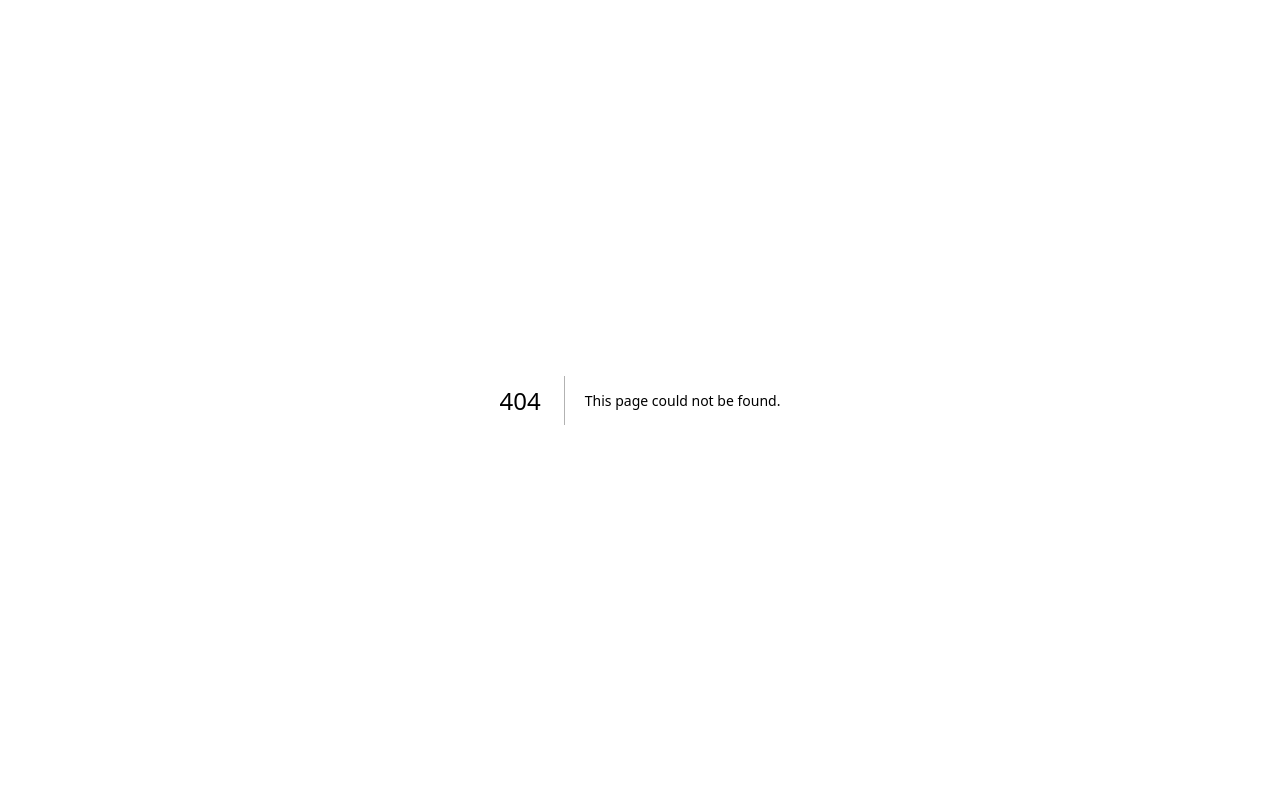
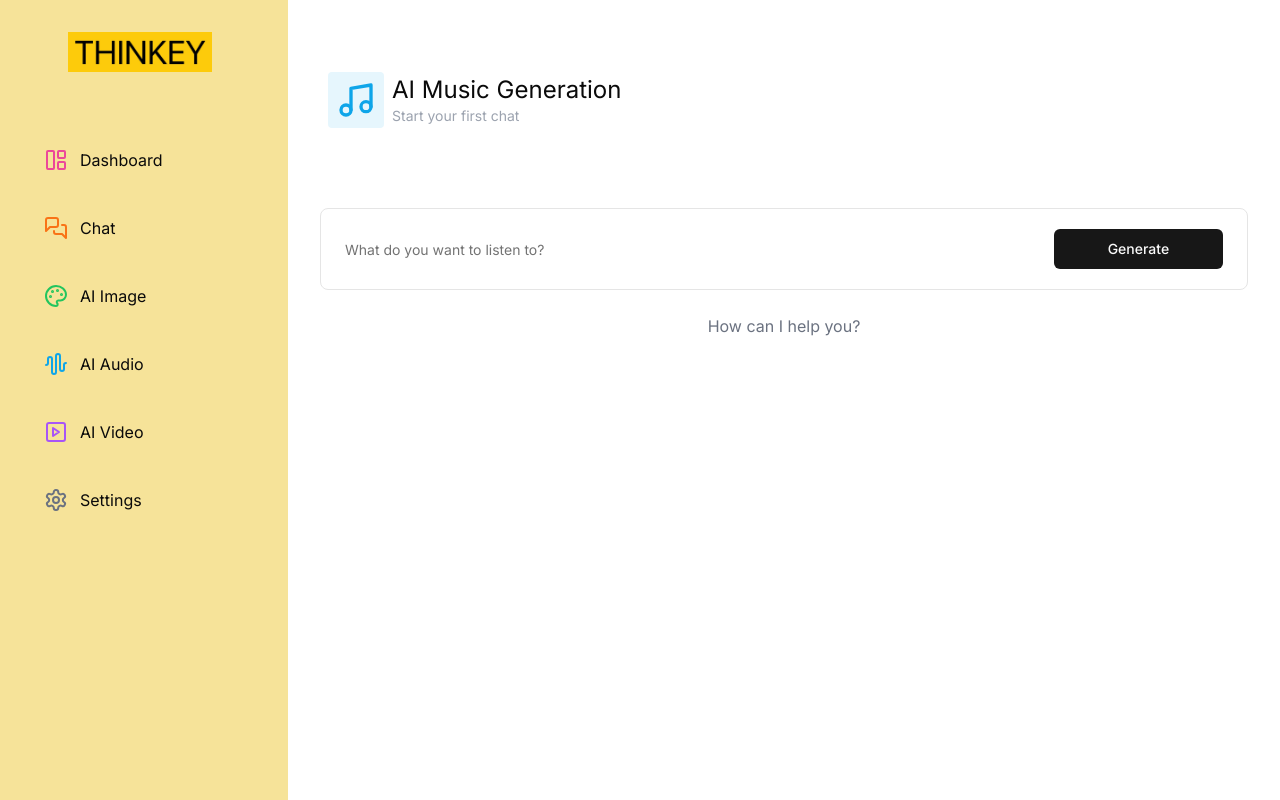
Before and after one commit to heehyun1128/Thinkey_AI-Content-Creation, a Next.js app: page /music in a window 1280 px wide. Before the commit this address had no page. Built offline with nearby package versions, Linux system fonts and the light colour scheme.

Commit message:
audio route

```diff
--- /dev/null
+++ b/app/(dashboard)/(routes)/music/constants.ts
@@ -0,0 +1,7 @@
+import * as z from "zod"
+
+export const formSchema = z.object({
+    prompt:z.string().min(1,{
+        message:"Prompt is required."
+    })
+})
--- /dev/null
+++ b/app/(dashboard)/(routes)/music/page.tsx
@@ -0,0 +1,129 @@
+"use client";
+import { Heading } from "@/components/heading";
+import { Form, FormControl, FormField, FormItem } from "@/components/ui/form";
+import { Button } from "@/components/ui/button";
+import { Input } from "@/components/ui/input";
+import { LoadingSpace } from "@/components/loadingSpace";
+import { Music } from "lucide-react";
+import { useForm } from "react-hook-form";
+import { formSchema } from "./constants";
+import * as z from "zod";
+import { zodResolver } from "@hookform/resolvers/zod";
+import axios from "axios";
+import { useRouter } from "next/navigation";
+import { useState } from "react";
+import ChatCompletionRequestMessage from "openai";
+import { Loader } from "@/components/loader";
+
+import {
+  ChatCompletionMessageParam,
+  ChatCompletionContentPart,
+  ChatCompletionContentPartText,
+} from "openai/resources/chat/completions";
+
+const MusicPage = () => {
+  const [music, setMusic] = useState<string>();
+  const router = useRouter();
+
+  const form = useForm<z.infer<typeof formSchema>>({
+    resolver: zodResolver(formSchema),
+    defaultValues: { prompt: "" },
+  });
+
+  const isLoading = form.formState.isSubmitting;
+
+  const onSubmit = async (values: z.infer<typeof formSchema>) => {
+    try {
+      setMusic(undefined);
+      //   Call the api and get a response
+      const res = await axios.post("/api/audio", values);
+      setMusic(res.data.audio);
+      form.reset();
+    } catch (error: any) {
+    } finally {
+      router.refresh();
+    }
+  };
+
+  const renderPart = (part: ChatCompletionContentPart): React.ReactNode => {
+    if (part.type == "text") {
+      return <span>{part.text}</span>;
+    } else {
+      return null;
+    }
+  };
+
+  const renderContent = (
+    content: string | ChatCompletionContentPart[] | null | undefined
+  ): React.ReactNode => {
+    if (typeof content === "string") {
+      return <span>{content}</span>;
+    } else if (Array.isArray(content)) {
+      // Handle array content
+      return content.map((part, partIndex) => (
+        <span key={partIndex}>{renderPart(part)}</span>
+      ));
+    } else {
+      return null; // Handle other types or null/undefined
+    }
+  };
+
+  return (
+    // add header for chat page
+    <div>
+      <Heading
+        title="AI Music Generation"
+        description="Start your first chat"
+        icon={Music}
+        iconColor="text-sky-500"
+        bgColor="bg-sky-500/10"
+      />
+      {/* form/input fields */}
+      <div className="px-4 lg:px-8">
+        <div>
+          <Form {...form}>
+            <form
+              onSubmit={form.handleSubmit(onSubmit)}
+              className="border rounded-lg w-full p-5 px-4 md:px-6 focus-within:shadow-sm grid grid-cols-10 gap-2"
+            >
+              <FormField
+                name="prompt"
+                render={({ field }) => (
+                  <FormItem className="col-span-12 lg:col-span-8">
+                    <FormControl className="m-0 p-0">
+                      <Input
+                        disabled={isLoading}
+                        placeholder="What do you want to listen to?"
+                        className="border-0 outline-none focus-visible:ring-0 focus-visible:ring-transparent"
+                        {...field}
+                      />
+                    </FormControl>
+                  </FormItem>
+                )}
+              />
+              <Button
+                disabled={isLoading}
+                className="col-span-12 lg:col-span-2"
+              >
+                Generate
+              </Button>
+            </form>
+          </Form>
+        </div>
+        <div className="space-y-4 mt-4">
+          {isLoading && (
+            <div className="p-8 flex items-center w-full justify-center bg-muted">
+              <Loader />
+            </div>
+          )}
+          {!music && !isLoading && (
+            <LoadingSpace label="How can I help you?" />
+          )}
+          <div></div>
+        </div>
+      </div>
+    </div>
+  );
+};
+
+export default MusicPage;
```
